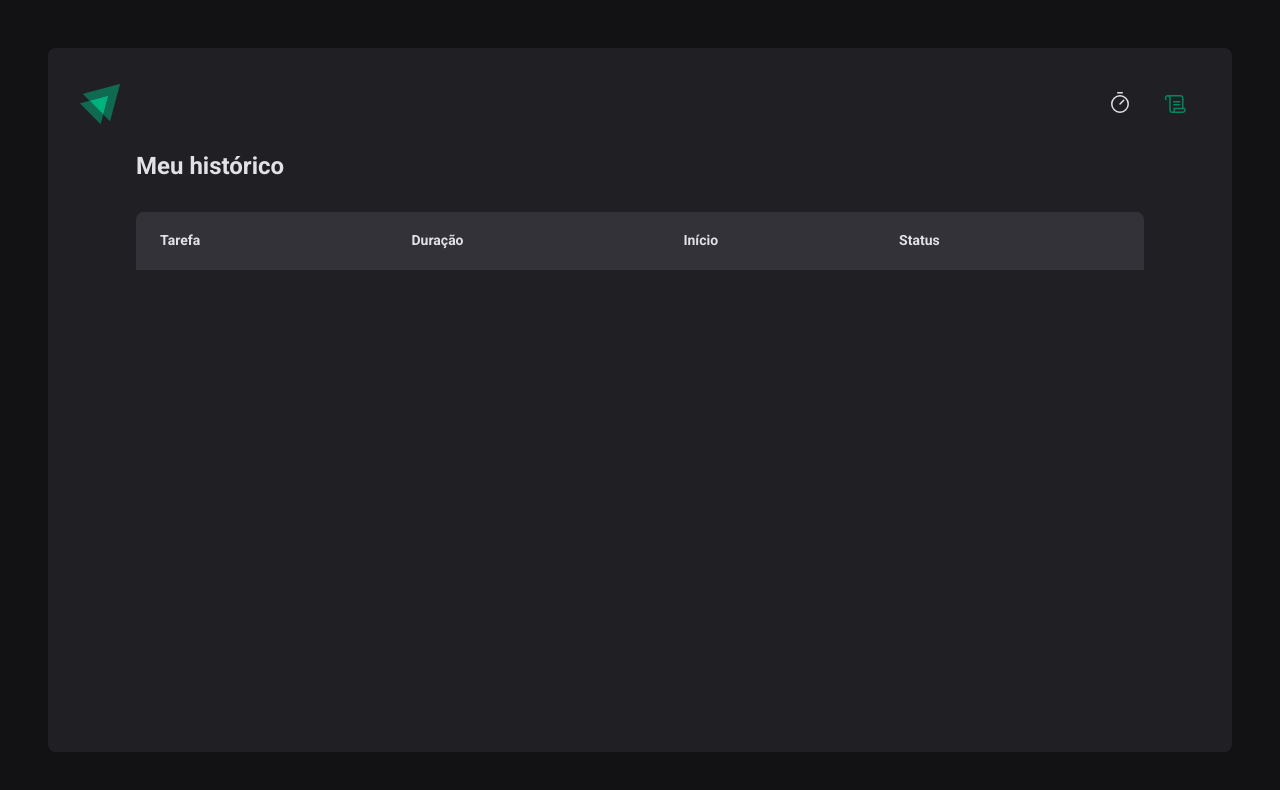
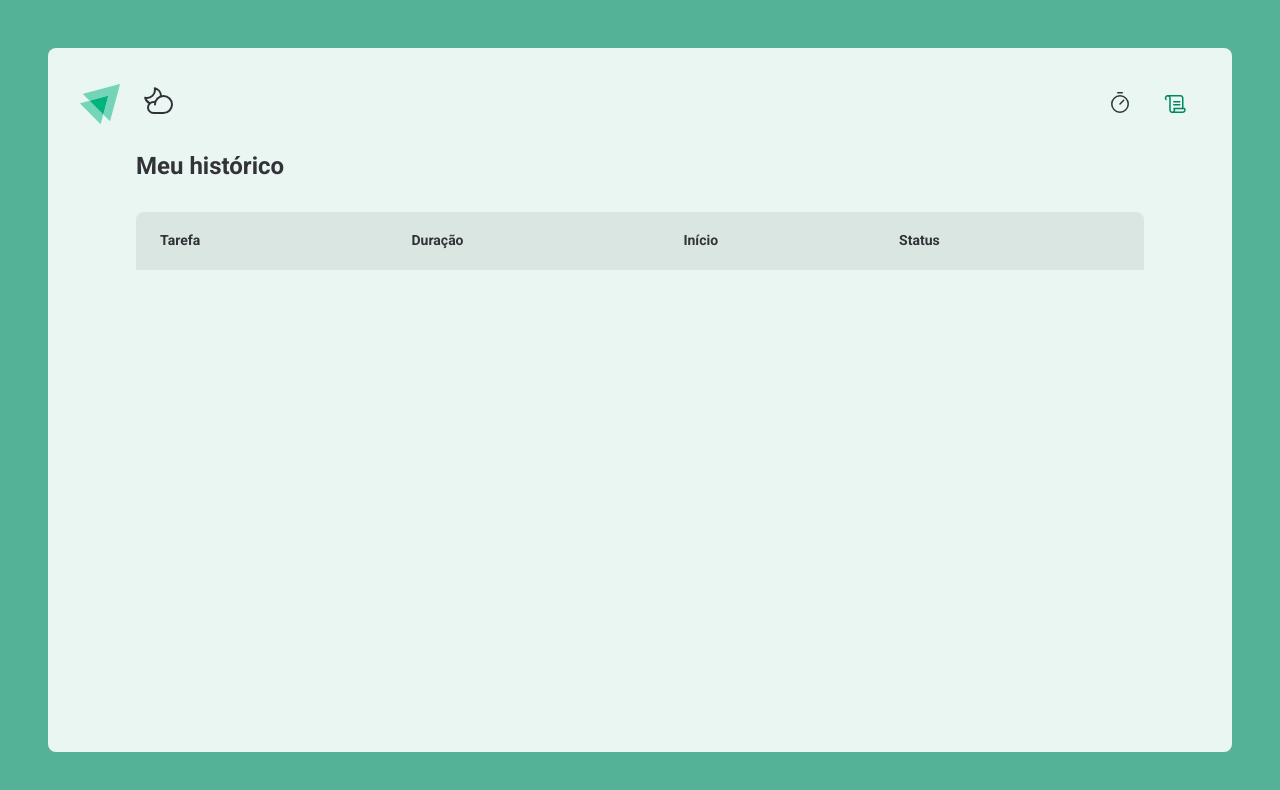
Before and after one commit to mauriciogirardi/Timer, a React (Vite) app: page /history in a window 1280 px wide. Shown: the top 790 px of the page. Built offline with nearby package versions, Linux system fonts and the light colour scheme.

Commit message:
Add theme light

```diff
--- a/src/@types/styled.d.ts
+++ b/src/@types/styled.d.ts
@@ -1,7 +1,9 @@
 import 'styled-components'
 import { darkTheme } from '../styles/themes/dark'
+import { lightTheme } from '../styles/themes/light'
 
 type DarkTheme = typeof darkTheme
+type LightDark = typeof lightTheme
 
 declare module 'styled-components' {
   export interface DefaultTheme extends DarkTheme {}
--- a/src/App.tsx
+++ b/src/App.tsx
@@ -1,15 +1,21 @@
 import { BrowserRouter } from 'react-router-dom'
 import { ThemeProvider } from 'styled-components'
 import { CycleContextProvider } from './context/CycleContext'
+import { useDarkMode } from './hooks/useDarkMode'
 
 import { Router } from './Router'
 import { GlobalStyles } from './styles/GlobalStyles'
 import { darkTheme } from './styles/themes/dark'
+import { lightTheme } from './styles/themes/light'
 
 export function App() {
+  const [darkMode] = useDarkMode()
+
+  const theme = darkMode ? darkTheme : lightTheme
+
   return (
     <BrowserRouter>
-      <ThemeProvider theme={darkTheme}>
+      <ThemeProvider theme={theme}>
         <GlobalStyles />
 
         <CycleContextProvider>
--- a/src/components/Header/index.tsx
+++ b/src/components/Header/index.tsx
@@ -1,13 +1,21 @@
 import { NavLink } from 'react-router-dom'
 import { Timer, Scroll } from 'phosphor-react'
+
+import { useDarkMode } from '../../hooks/useDarkMode'
+import { Toggle } from '../Toggle'
 
 import logoSvg from '../../assets/logo.svg'
 import * as S from './styles'
 
 export const Header = () => {
+  const [darkMode, setDarkMode] = useDarkMode()
+
   return (
     <S.HeaderContainer>
-      <img src={logoSvg} alt="" />
+      <div>
+        <img src={logoSvg} alt="" />
+        <Toggle setDarkMode={setDarkMode} darkMode={darkMode} />
+      </div>
 
       <nav>
         <NavLink to="/" title="timer">
--- a/src/components/Header/styles.ts
+++ b/src/components/Header/styles.ts
@@ -4,6 +4,12 @@ export const HeaderContainer = styled.header`
   display: flex;
   align-items: center;
   justify-content: space-between;
+
+  > div {
+    display: flex;
+    align-items: center;
+    gap: 1.5rem;
+  }
 
   nav {
     display: flex;
--- /dev/null
+++ b/src/components/Toggle/index.tsx
@@ -0,0 +1,23 @@
+import { CloudMoon, SunDim } from 'phosphor-react'
+import * as S from './styles'
+
+interface ToggleProps {
+  setDarkMode: boolean | any
+  darkMode: any
+}
+
+export const Toggle = ({ darkMode, setDarkMode }: ToggleProps) => {
+  return (
+    <S.ToggleContainer>
+      {darkMode ? (
+        <button onClick={() => setDarkMode(false)}>
+          <SunDim size={32} />
+        </button>
+      ) : (
+        <button onClick={() => setDarkMode(true)}>
+          <CloudMoon size={32} />
+        </button>
+      )}
+    </S.ToggleContainer>
+  )
+}
--- /dev/null
+++ b/src/components/Toggle/styles.ts
@@ -0,0 +1,16 @@
+import styled from 'styled-components'
+
+export const ToggleContainer = styled.div`
+  button {
+    background-color: transparent;
+    border: 0;
+    color: ${({ theme }) => theme['gray-100']};
+    cursor: pointer;
+    transition: color 0.2s;
+    box-shadow: none;
+
+    &:hover {
+      color: ${({ theme }) => theme['green-500']};
+    }
+  }
+`
--- a/src/context/CycleContext.tsx
+++ b/src/context/CycleContext.tsx
@@ -13,7 +13,8 @@ import {
   interruptCurrentCycleAction,
   markCurrentCycleAsFinishedAction,
 } from '../reducers/cycles/actions'
-import { cyclesReducer } from '../reducers/cycles/reducer'
+import { cyclesReducer, CyclesState } from '../reducers/cycles/reducer'
+import { useLocalStorage } from '../hooks/useLocalStorage'
 
 interface ProviderCycleContextProps {
   children: ReactNode
@@ -49,6 +50,14 @@ const CycleContext = createContext({} as CycleContextType)
 export const CycleContextProvider = ({
   children,
 }: ProviderCycleContextProps) => {
+  const [enabledState, setEnabledState] = useLocalStorage<CyclesState>(
+    '@time:cycles-state-1.0.0',
+    {
+      cycles: [],
+      activeCycleId: null,
+    },
+  )
+
   const [cyclesState, dispatch] = useReducer(
     cyclesReducer,
     {
@@ -56,9 +65,8 @@ export const CycleContextProvider = ({
       activeCycleId: null,
     },
     () => {
-      const storedStateAsJSON = localStorage.getItem('@time:cycles-state-1.0.0')
-      if (storedStateAsJSON) {
-        return JSON.parse(storedStateAsJSON)
+      if (enabledState) {
+        return enabledState
       }
 
       return {
@@ -69,9 +77,8 @@ export const CycleContextProvider = ({
   )
 
   useEffect(() => {
-    const stateJSON = JSON.stringify(cyclesState)
-    localStorage.setItem('@time:cycles-state-1.0.0', stateJSON)
-  }, [cyclesState])
+    setEnabledState(cyclesState)
+  }, [cyclesState, setEnabledState])
 
   const { cycles, activeCycleId } = cyclesState
   const activeCycle = cycles.find((cycle) => cycle.id === activeCycleId)
--- a/src/hooks/useLocalStorage.ts
+++ b/src/hooks/useLocalStorage.ts
@@ -4,6 +4,7 @@ export const useLocalStorage = <T>(key: string, initialValue: T) => {
   const [storedValue, setStoredValue] = useState<T>(() => {
     try {
       const item = window.localStorage.getItem(key)
+      console.log(item)
       return item ? JSON.parse(item) : initialValue
     } catch (error) {
       console.error(error)
--- a/src/page/Home/styles.ts
+++ b/src/page/Home/styles.ts
@@ -28,7 +28,7 @@ const BaseCounterDownButton = styled.button`
   gap: 0.5rem;
   font-weight: bold;
   cursor: pointer;
-  color: ${({ theme }) => theme['gray-100']};
+  color: ${({ theme }) => theme.white};
 
   transition: background-color 0.2s;
 
--- a/src/reducers/cycles/reducer.ts
+++ b/src/reducers/cycles/reducer.ts
@@ -11,7 +11,7 @@ export interface Cycle {
   finishedDate?: Date
 }
 
-interface CyclesState {
+export interface CyclesState {
   cycles: Cycle[]
   activeCycleId: string | null
 }
--- /dev/null
+++ b/src/styles/themes/light.ts
@@ -0,0 +1,21 @@
+export const lightTheme = {
+  white: '#FFF',
+
+  'gray-100': '#323238',
+  'gray-300': '#f1f1f1',
+  'gray-400': '#8D8D99',
+  'gray-500': '#7C7C8A',
+  'gray-600': '#dae6e2',
+  'gray-700': '#dae6e2',
+  'gray-800': '#eaf6f2',
+  'gray-900': '#54b397',
+
+  'green-300': '#00B37E',
+  'green-500': '#00875F',
+  'green-700': '#015F43',
+
+  'red-500': '#AB222E',
+  'red-700': '#7A1921',
+
+  'yellow-500': '#FBA94C',
+}
```
